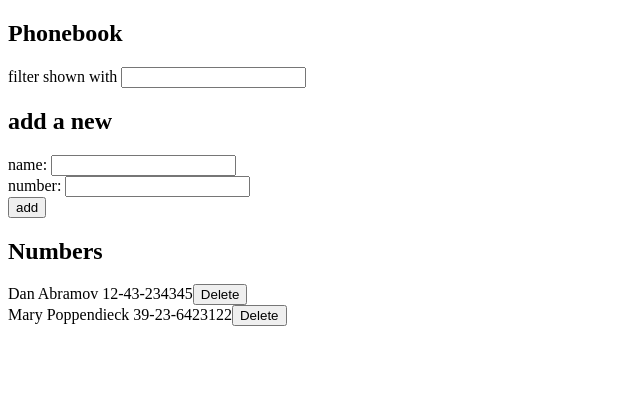
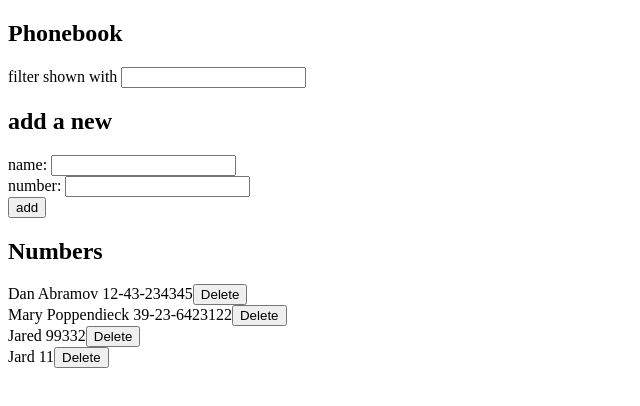
Before and after one commit to JaredKlopstein/Full-Stack-Open, a React (Vite) app in the folder part2/phonebook/: page / in a window 1280 px wide. Shown: the top 406 px of the page, without its empty margins (0-640 px from the left). Built offline with nearby package versions, Linux system fonts and the light colour scheme; data requests are answered from the project's data file.

Commit message:
completed 2.15

```diff
--- a/part2/phonebook/db.json
+++ b/part2/phonebook/db.json
@@ -9,6 +9,16 @@
       "name": "Mary Poppendieck",
       "number": "39-23-6423122",
       "id": "4"
+    },
+    {
+      "name": "Jared",
+      "number": "99332",
+      "id": "19lIGX4"
+    },
+    {
+      "name": "Jard",
+      "number": "11",
+      "id": "wlq7HRw"
     }
   ]
 }
--- a/part2/phonebook/src/App.jsx
+++ b/part2/phonebook/src/App.jsx
@@ -25,7 +25,24 @@ const App = () => {
       number: newNumber,
     };
     if (persons.some((person) => person.name === newName)) {
-      alert(`${newName} is already added to phonebook`);
+      if (!confirm(`${newName} is already added to phonebook, replace the old number with a new one?`)) {
+        return;
+      }
+      const person = persons.find((p) => p.name === newName);
+      const updatedPerson = { ...person, number: newNumber };
+      personService.update(person.id, updatedPerson)
+      .then((returnedNote) => {
+        setPersons(
+          persons.map((person) => (person.id !== returnedNote.id ? person : returnedNote))
+        );
+      })
+      .catch((error) => {
+        console.error("Error updating person:", error);
+        alert(`Information of ${person.name} has already been removed from server`);
+        setPersons(persons.filter((p) => p.id !== person.id));
+      });
+      setNewName("");
+      setNewNumber("");
       return;
     }
     personService
--- a/part2/phonebook/src/services/persons.js
+++ b/part2/phonebook/src/services/persons.js
@@ -11,9 +11,14 @@ const create = newObject => {
   return request.then(response => response.data)
 }
 
+const update = (id, newObject) => {
+  const request = axios.put(`${baseUrl}/${id}`, newObject)
+  return request.then(response => response.data)
+}
+
 const deletePerson = (id) => {
   const request = axios.delete(`${baseUrl}/${id}`)
   return request.then(response => response.data)
 }
 
-export default { getAll, create, deletePerson }
+export default { getAll, create, update, deletePerson }
```
